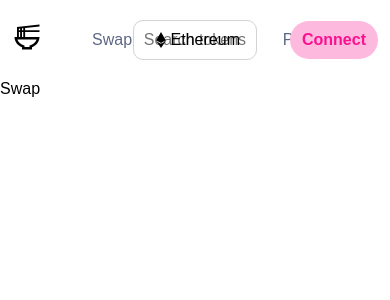
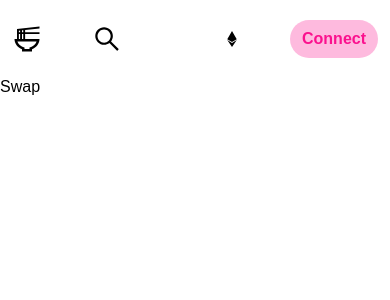
Before and after one commit to RamenSwapExchange/frontend, a React (Vite) app: page / in a window 390 px wide. Shown: the top 300 px of the page. Built offline with nearby package versions, Linux system fonts and the light colour scheme.

Commit message:
header is mobile responsive

```diff
--- a/src/components/Header/Header.tsx
+++ b/src/components/Header/Header.tsx
@@ -2,6 +2,7 @@ import "./header.scss";
 import { MdOutlineRamenDining } from "react-icons/md";
 import { BiDotsHorizontalRounded } from "react-icons/bi";
 import { FaEthereum } from "react-icons/fa";
+import { AiOutlineSearch } from "react-icons/ai";
 
 const Header = () => {
   return (
@@ -10,6 +11,7 @@ const Header = () => {
         <div className="logo">
           <MdOutlineRamenDining />
         </div>
+        <AiOutlineSearch className="search-icon" />
         <a>Swap</a>
         <a>Tokens</a>
         <a>Pool</a>
@@ -21,7 +23,7 @@ const Header = () => {
         <BiDotsHorizontalRounded className="dots-icon" />
         <div className="dropdown">
           <FaEthereum />
-          Ethereum
+          <span>Ethereum</span>
         </div>
         <button>Connect</button>
       </div>
--- a/src/components/Header/header.scss
+++ b/src/components/Header/header.scss
@@ -15,9 +15,14 @@
     gap: 50px;
     width: 33%;
 
+    .search-icon {
+      display: none;
+    }
+
     .logo {
       font-size: 30px;
       font-weight: lighter;
+      @include flexCenter();
     }
 
     a {
@@ -82,3 +87,31 @@
     }
   }
 }
+
+@media only screen and (max-width: 768px) {
+  .header {
+    .header-left {
+      width: 50%;
+
+      .search-icon {
+        display: block;
+        font-size: 30px;
+      }
+
+      a {
+        display: none;
+      }
+    }
+    .header-mid {
+      display: none;
+    }
+    .header-right {
+      width: 50%;
+      .dropdown {
+        span {
+          display: none;
+        }
+      }
+    }
+  }
+}
```
